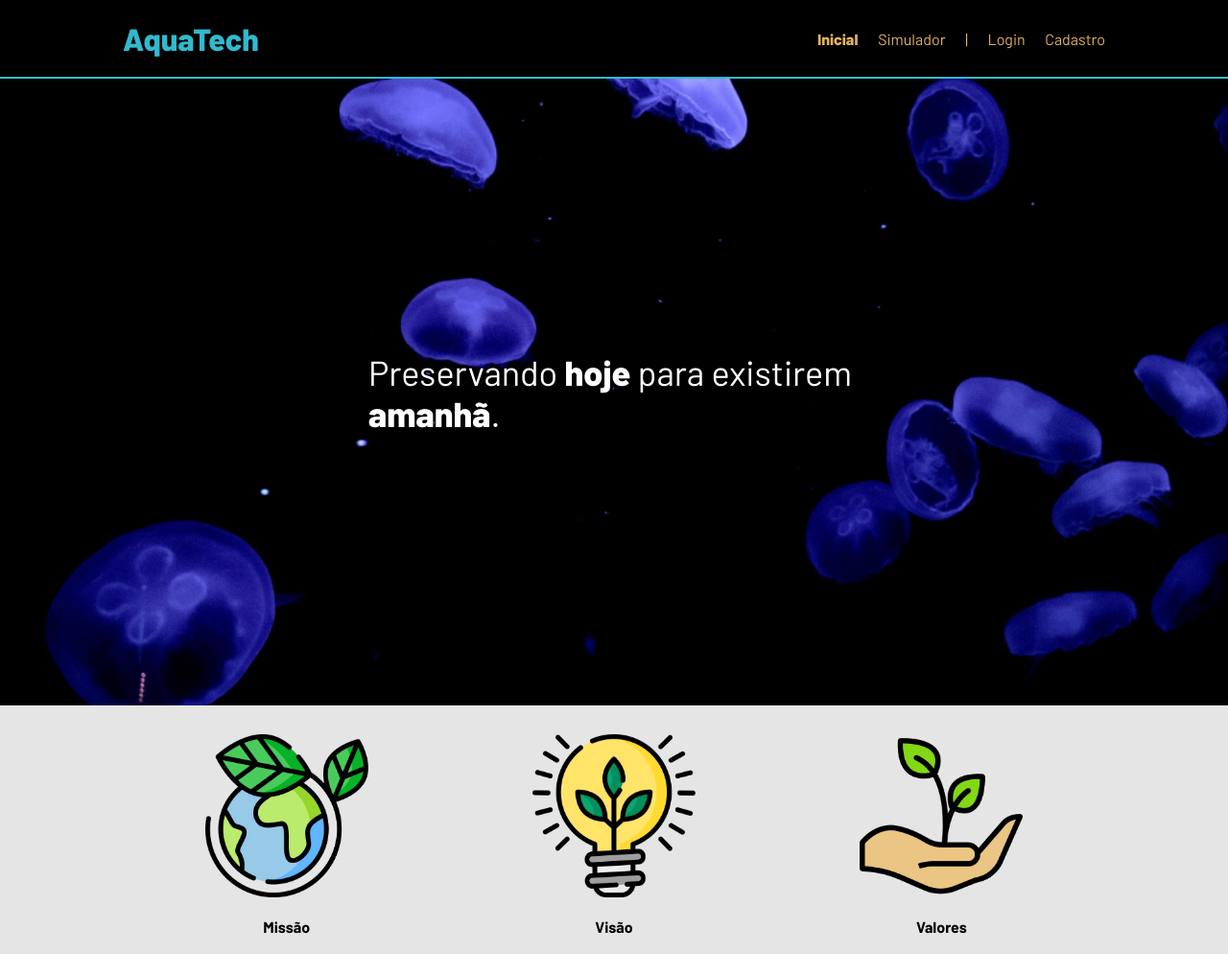
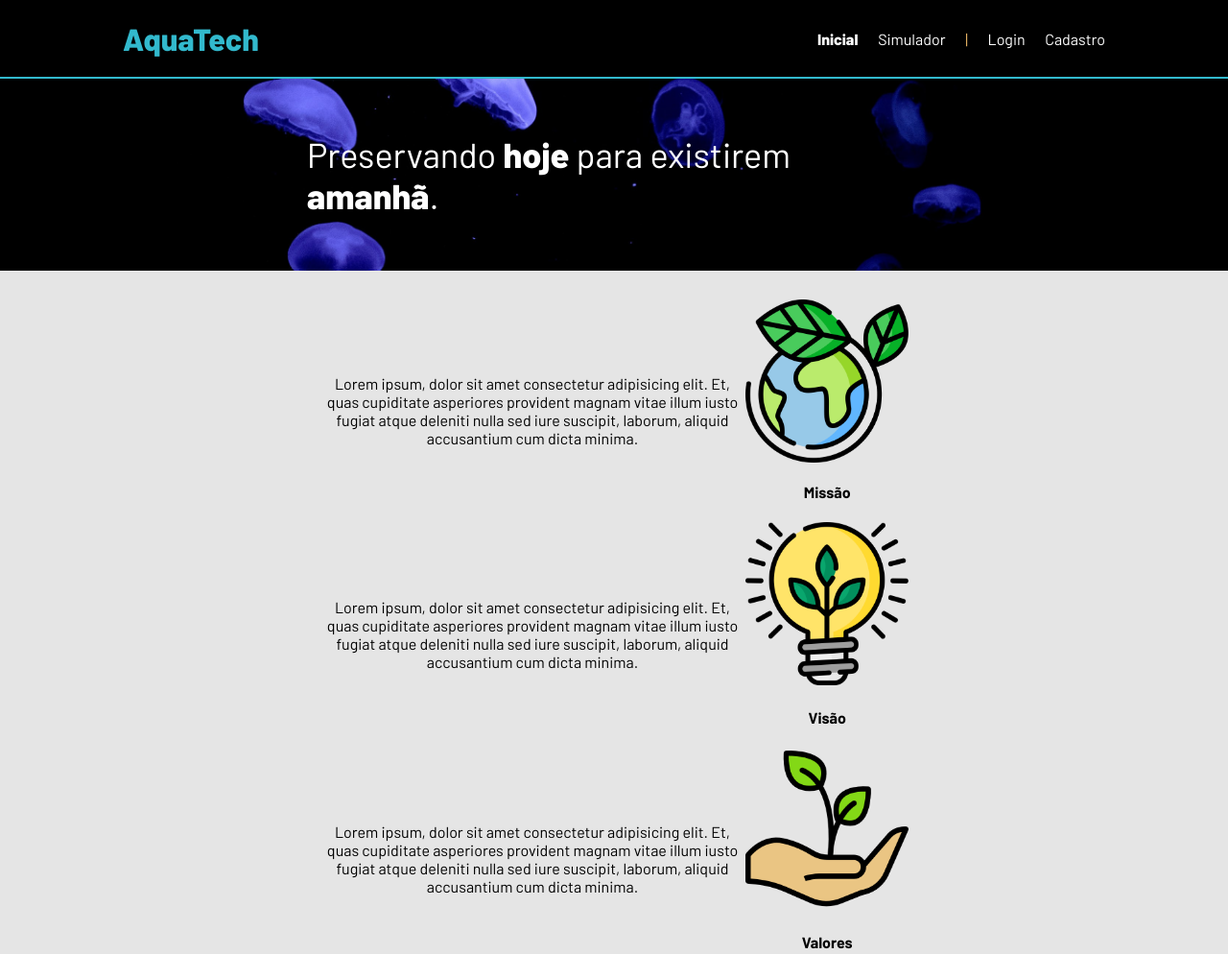
Before and after one commit to Vlad-Ribeiro/AquaTech-Exerc-cio, a plain HTML site: page public/index.html in a window 1280 px wide. Shown: the top 994 px of the page at 96% size. Drawn offline with Linux system fonts and the light colour scheme.

Commit message:
Alterações no classe social do site e pequenas alterações no header, footer e banner

```diff
--- a/public/index.html
+++ b/public/index.html
@@ -45,22 +45,30 @@
       <div class="container">
         <div class="boxes">
           <div class="box">
-            <img src="../public/assets/imgs/planet-earth_color.png">
-            <h4>Missão</h4>
+            <div class="imgTitle">
+              <img src="../public/assets/imgs/planet-earth_color.png">
+              <h4>Missão</h4>
+            </div>
+            <div class="texto">
+              <p>Lorem ipsum, dolor sit amet consectetur adipisicing elit. Et, quas cupiditate asperiores provident magnam
+                vitae illum iusto fugiat atque deleniti nulla sed iure suscipit, laborum, aliquid accusantium cum dicta
+                minima.</p>
+            </div>
+          </div>
+          <div class="box">
+            <div>
+              <img src="../public/assets/imgs/lightbulb_color.png">
+              <h4>Visão</h4>
+            </div>
             <p>Lorem ipsum, dolor sit amet consectetur adipisicing elit. Et, quas cupiditate asperiores provident magnam
               vitae illum iusto fugiat atque deleniti nulla sed iure suscipit, laborum, aliquid accusantium cum dicta
               minima.</p>
           </div>
           <div class="box">
-            <img src="../public/assets/imgs/lightbulb_color.png">
-            <h4>Visão</h4>
-            <p>Lorem ipsum, dolor sit amet consectetur adipisicing elit. Et, quas cupiditate asperiores provident magnam
-              vitae illum iusto fugiat atque deleniti nulla sed iure suscipit, laborum, aliquid accusantium cum dicta
-              minima.</p>
-          </div>
-          <div class="box">
-            <img src="../public/assets/imgs/growth_color.png">
-            <h4>Valores</h4>
+            <div>
+              <img src="../public/assets/imgs/growth_color.png">
+              <h4>Valores</h4>
+            </div>
             <p>Lorem ipsum, dolor sit amet consectetur adipisicing elit. Et, quas cupiditate asperiores provident magnam
               vitae illum iusto fugiat atque deleniti nulla sed iure suscipit, laborum, aliquid accusantium cum dicta
               minima.</p>
--- a/public/styles/style.css
+++ b/public/styles/style.css
@@ -12,7 +12,7 @@ body {
     --tamanho-header: 80px;
     --tamanho-banner: calc(100vh - var(--tamanho-header) - var(--tamanho-footer) - 2px);
     --tamanho-login: calc(100vh - var(--tamanho-header) - var(--tamanho-footer) - 2px);
-    --tamanho-footer: 65px;
+    --tamanho-footer: 120px;
 }
 
 /* Header:*/
@@ -36,7 +36,7 @@ body {
 
 .header a {
     text-decoration: none;
-    color: #e3b062;
+    color: #ffffff;
 }
 
 .agora {
@@ -65,12 +65,14 @@ body {
     color: white;
     background-image: url('../assets/imgs/bg-jelly-fish-para-home.png');
     background-size: cover;
+    height: 200px;
 }
 
 .banner .container {
     justify-content: center;
     align-items: center;
     height: 100%;
+    width: 100%;
 }
 
 .banner .container p {
@@ -93,17 +95,31 @@ body {
     align-items: center;
 }
 
+.social .container {
+    display: flex;
+    justify-content: center;
+    align-items: center;
+}
+
 .social .container .boxes {
     display: flex;
-    justify-content: space-between;
-    width: 100%;
+    width: 60%;
     padding: 30px 0;
+    flex-direction: column;
+    justify-content: center;
+    align-items: center;
 }
 
 .box {
     display: flex;
+    flex-direction: row-reverse;
+    align-items: center;
+    text-align: center;
+}
+
+.box .imgTitle {
+    display: flex;
     flex-direction: column;
-    align-items: center;
 }
 
 .box img {
```
